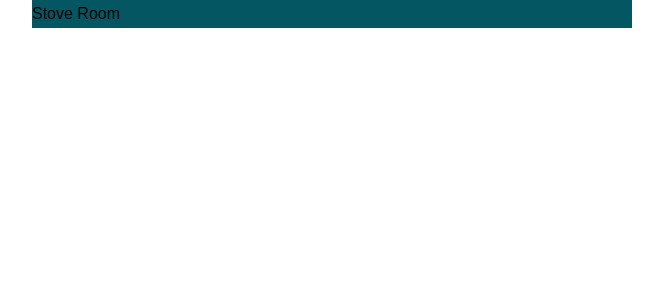
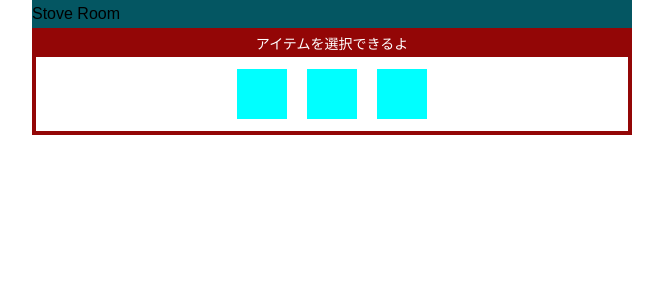
Before and after one commit to marimonon/advent2024_christmas, a React (Vite) app: page / in a window 1280 px wide. Shown: the top 300 px of the page, without its empty margins (308-971 px from the left). Built offline with nearby package versions, Linux system fonts and the light colour scheme.

Commit message:
ItemBoxのcss

```diff
--- a/src/components/ItemBox.tsx
+++ b/src/components/ItemBox.tsx
@@ -1,5 +1,44 @@
+/** @jsxImportSource @emotion/react */
+import { css } from "@emotion/react"
+
 const ItemBox: React.FC = () => {
-  return <div>{/* コンポーネントの内容をここに追加 */}</div>
+  return (
+    <div css={itemBoxCss}>
+      <p css={itemTextCss}>アイテムを選択できるよ</p>
+      <ul css={itemListCss}>
+        <li css={itemCss}></li>
+        <li css={itemCss}></li>
+        <li css={itemCss}></li>
+      </ul>
+    </div>
+  )
 }
 
 export default ItemBox
+
+const itemBoxCss = css`
+  width: 100%;
+  background-color: #fff;
+  padding-bottom: 12px;
+  bor1der-radius: 10px;
+  border: 4px solid #930606;
+  text-align: center;
+`
+const itemTextCss = css`
+  font-size: 14px;
+  color: #fff;
+  background-color: #930606;
+`
+
+const itemListCss = css`
+  display: flex;
+  justify-content: center;
+  gap: 20px;
+  margin-top: 12px;
+`
+
+const itemCss = css`
+  width: 50px;
+  height: 50px;
+  background-color: #0ff;
+`
```
